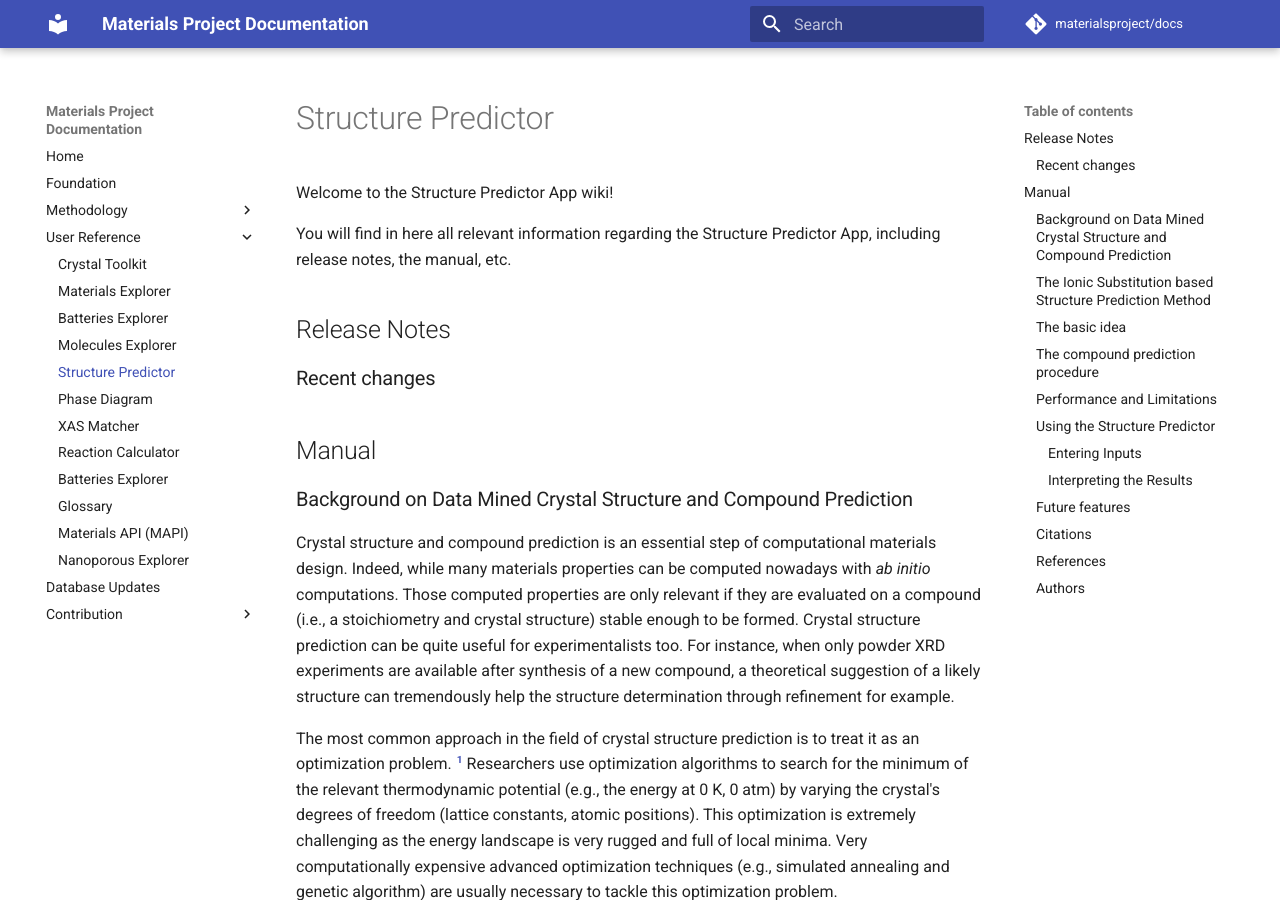
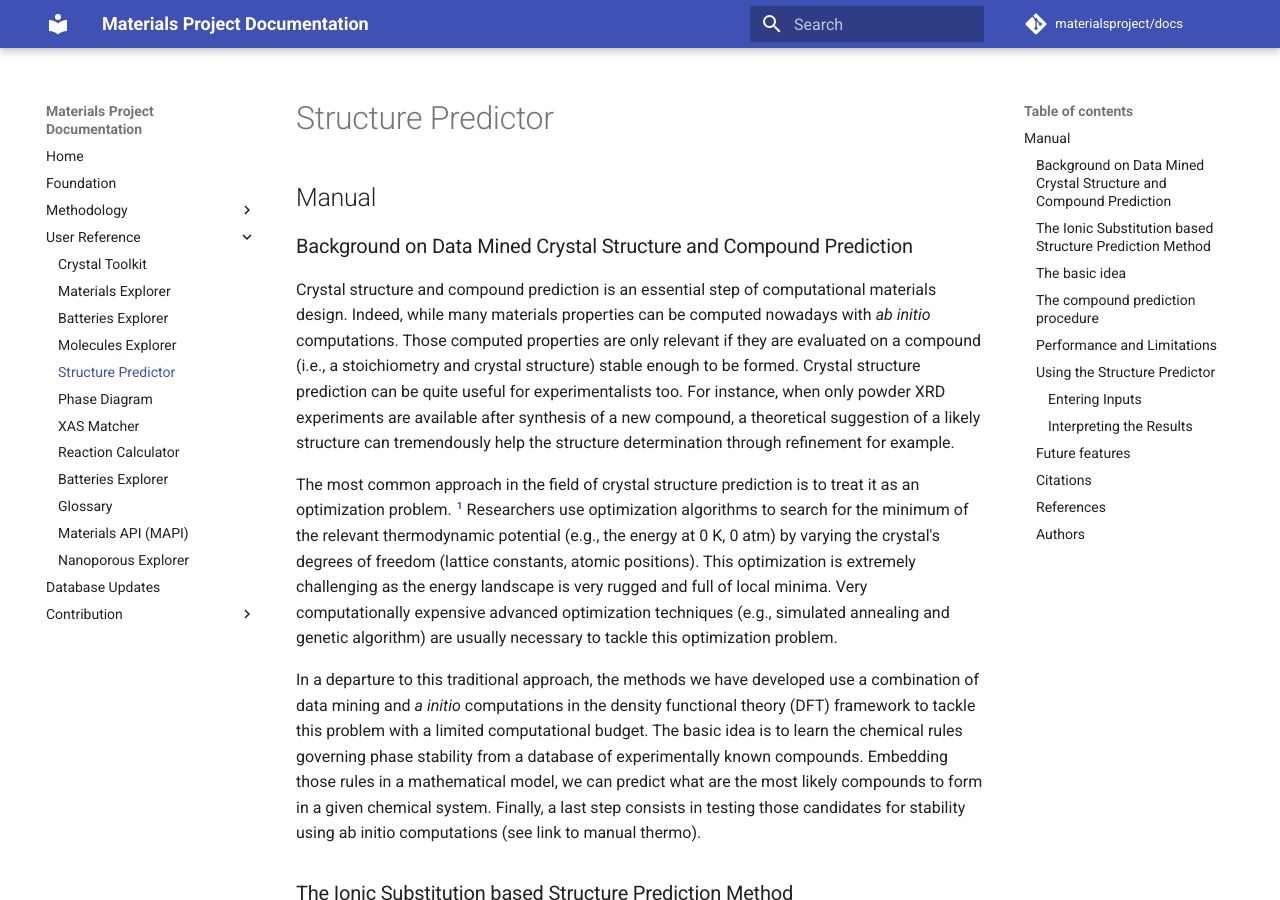
Before and after one commit to materialsproject/docs, an MkDocs documentation site: the page built from docs/user-guide/structure-predictor.md, in a window 1280 px wide and 900 px high. Built offline with MkDocs 1.6.1 and Material for MkDocs 9.7.7, drawn with Linux system fonts in a browser that asks for light colours; comment, search, counter and statistics services are not loaded.

Commit message:
Delete Intro + release notes

```diff
--- a/docs/user-guide/structure-predictor.md
+++ b/docs/user-guide/structure-predictor.md
@@ -1,12 +1,4 @@
 # Structure Predictor
-
-Welcome to the Structure Predictor App wiki!
-
-You will find in here all relevant information regarding the Structure Predictor App, including release notes, the manual, etc.
-
-## Release Notes
-
-### Recent changes
 
 ## Manual
 
```
